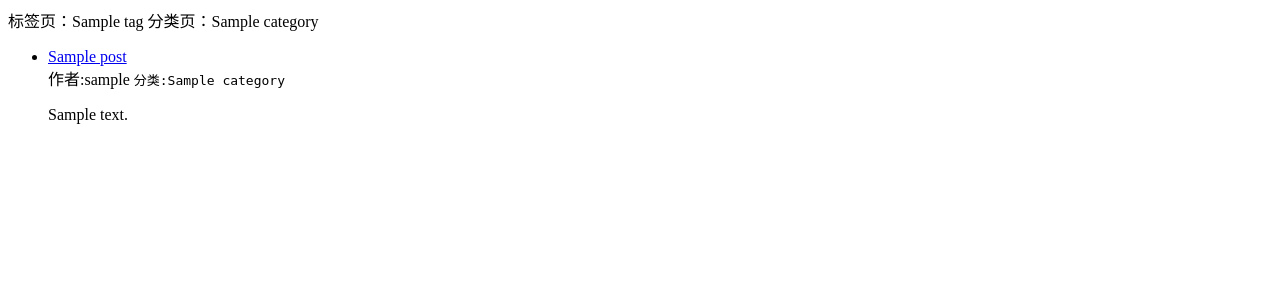
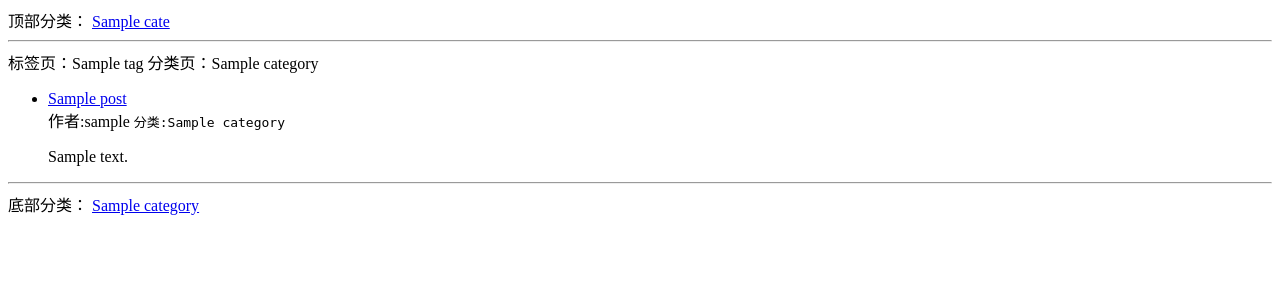
Before and after one commit to licailong316/myblog, a Django app: template myblog/myblog/templates/blog/list.html in a window 1280 px wide. Shown: the top 300 px of the page. Run offline with Django 5.2, Linux system fonts and the light colour scheme; tables that the repository leaves empty hold one stand-in row (values such as "Sample post"); the template is opened without the code that fills it: values that come from a table or form of the project are taken from there, most other values are stand-ins (such as "Sample title", 1, 10 or a date in 2020).

Commit message:
添加分类导航到前端

```diff
--- a/myblog/myblog/templates/blog/list.html
+++ b/myblog/myblog/templates/blog/list.html
@@ -1,3 +1,9 @@
+<div>顶部分类：
+    {% for cate in navs %}
+    <a href="{% url 'category-list' cate.id %}">{{ cate.name }}</a>
+    {% endfor %}
+</div>
+<hr/>
 {% if tag %}
     标签页：{{ tag.name }}
 {% endif %}
@@ -18,3 +24,9 @@
         </li>
     {% endfor %}
 </ul>
+<hr/>
+<div>底部分类：
+    {% for cate in categories %}
+    <a href="{% url 'category-list' cate.id %}">{{ cate.name }}</a>
+    {% endfor %}
+</div>
```
